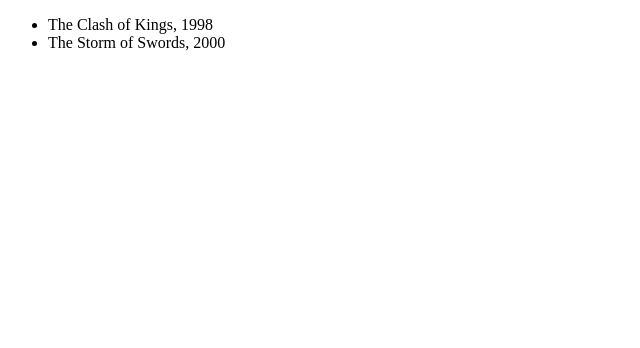
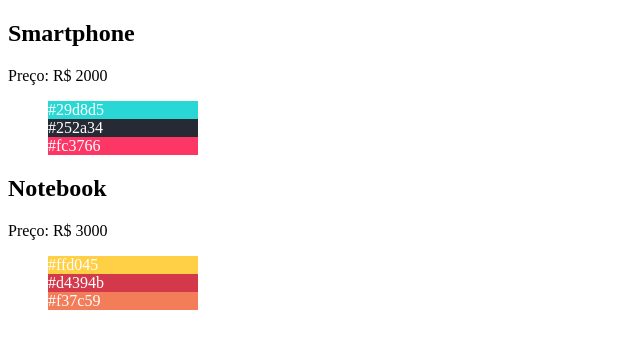
Before and after one commit to lucianakyoko/cursos-origamid, a React (Create React App) app in the folder React Completo/Iniciante/ambienteCurso/reactapp/: page / in a window 1280 px wide. Shown: the top 348 px of the page, without its empty margins (0-640 px from the left). Built offline with nearby package versions, Linux system fonts and the light colour scheme.

Commit message:
Class 0208 - JSX Array 2 - Resolução Exercicio

```diff
--- a/React Completo/Iniciante/ambienteCurso/reactapp/src/App.js
+++ b/React Completo/Iniciante/ambienteCurso/reactapp/src/App.js
@@ -185,6 +185,7 @@
 }
 ===== fim =====*/
 
+/* ===== JSX Array Exemplo 3 =====
 const App = () => {
   const livros = [
     {nome: 'The Game of Thrones', ano: 1996},
@@ -198,11 +199,56 @@
     </ul>
   )
 }
+===== fim =====*/
 
+/* ===== JSX Array: EXERCÍCIO 1  =====
+  // Organize os produtos como mostrado no vídeo
+  // Mostre apenas produtos que forem mais caros que R$ 1500
+===== fim =====*/
 
+const produtos = [
+  {
+    id: 1,
+    nome: 'Smartphone',
+    preco: 'R$ 2000',
+    cores: ['#29d8d5', '#252a34', '#fc3766']
+  },
+  {
+    id: 2,
+    nome: 'Notebook',
+    preco: 'R$ 3000',
+    cores: ['#ffd045', '#d4394b', '#f37c59']
+  },
+  {
+    id: 3,
+    nome: 'Tablet',
+    preco: 'R$ 1500',
+    cores: ['#365069', '#47c1c8', '#f95786']
+  },
+];
 
-  /* ===== JSX Array Exemplo 3 =====
-  ===== fim =====*/
+const App = () => {
+  const valorFiltro = 1500;
+  const produtosFiltrados = produtos.filter(produto => Number(produto.preco.replace('R$ ', '')) > valorFiltro);
+
+  return (
+    <section>
+      {produtosFiltrados.map(produto => (
+        <div key={produto.id}>
+          <h1>{produto.nome}</h1>
+          <p>Preço: {produto.preco}</p>
+          <ul>
+            {produto.cores.map(cor => (
+              <li key={cor} style={{ backgroundColor: cor, color: 'white', width: '150px' }}>
+                {cor}
+              </li>
+            ))}
+          </ul>
+        </div>
+      ))}
+    </section>
+  )
+}
 
 
 
@@ -212,7 +258,4 @@
   /* ===== Exemplo  =====
   ===== fim =====*/
 
-  /* ===== Exemplo  =====
-  ===== fim =====*/
-
   export default App;
```
